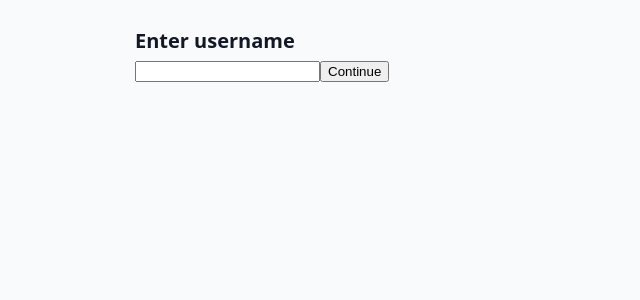
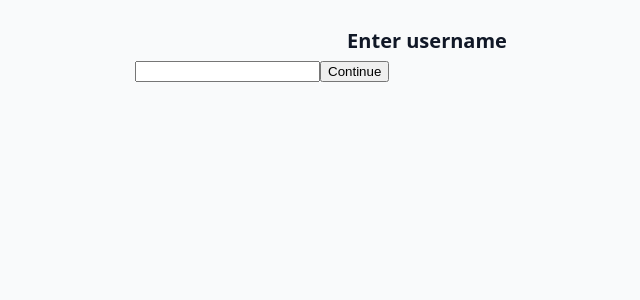
Before and after one commit to JanSolecki1/GoGreenProject, a React (Vite) app in the folder go-green/: page /login in a window 1280 px wide. Shown: the top 300 px of the page, without its empty margins (213-853 px from the left). Built offline with nearby package versions, Linux system fonts and the light colour scheme.

Commit message:
Center h2 headings and remove GameFlow title
Updated main.css to center all h2 headings. Removed the 'Mini-games' h2 title from the GameFlow component for a cleaner UI.

```diff
--- a/go-green/src/main.css
+++ b/go-green/src/main.css
@@ -53,7 +53,7 @@ body{
 }
 
 /* headings */
-h2{margin:0 0 6px 0;font-size:20px;font-weight:600}
+h2{margin:0 0 6px 0;font-size:20px;font-weight:600; text-align:center}
 h3{margin:6px 0;font-size:18px;font-weight:600}
 
 /* text small */
--- a/go-green/src/pages/GameFlow.jsx
+++ b/go-green/src/pages/GameFlow.jsx
@@ -44,7 +44,6 @@ export default function GameFlow() {
 
   return (
     <div className="page">
-      <h2>Mini-games</h2>
 
 {stage === 1 && (
   <MultipleChoiceGame words={words} onComplete={() => setStage(2)} />
```
